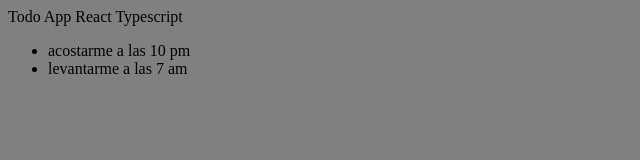
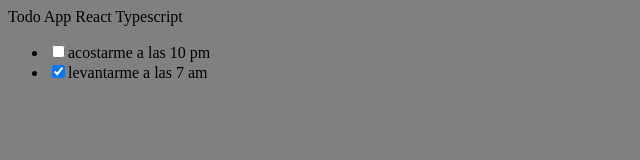
Before and after one commit to mistermaxis/todo-app-react-ts, a React (Vite) app: page / in a window 1280 px wide. Shown: the top 160 px of the page, without its empty margins (0-640 px from the left). Built offline with nearby package versions, Linux system fonts and the light colour scheme.

Commit message:
Insert Todo component in TodoList component

```diff
--- a/src/components/TodoList.tsx
+++ b/src/components/TodoList.tsx
@@ -1,10 +1,5 @@
-interface Todo {
-  id: string,
-  title: string,
-  completed: boolean
-}
-
-type Todos = Array<Todo>
+import { Todos } from "../types"
+import { Todo } from "./Todo"
 
 interface Props {
   todos: Todos
@@ -13,7 +8,14 @@ interface Props {
 export const TodoList: React.FC<Props> = ({todos}) => {
   return (
     <ul>
-      {todos.map((e) => {return <li key={e.id}>{e.title}</li>})}
+      {todos.map((t) => {return <li key={t.id}>
+        <Todo
+          key={t.id}
+          id={t.id}
+          title={t.title}
+          completed={t.completed}
+        />
+      </li>})}
     </ul>
   )
 }
```
